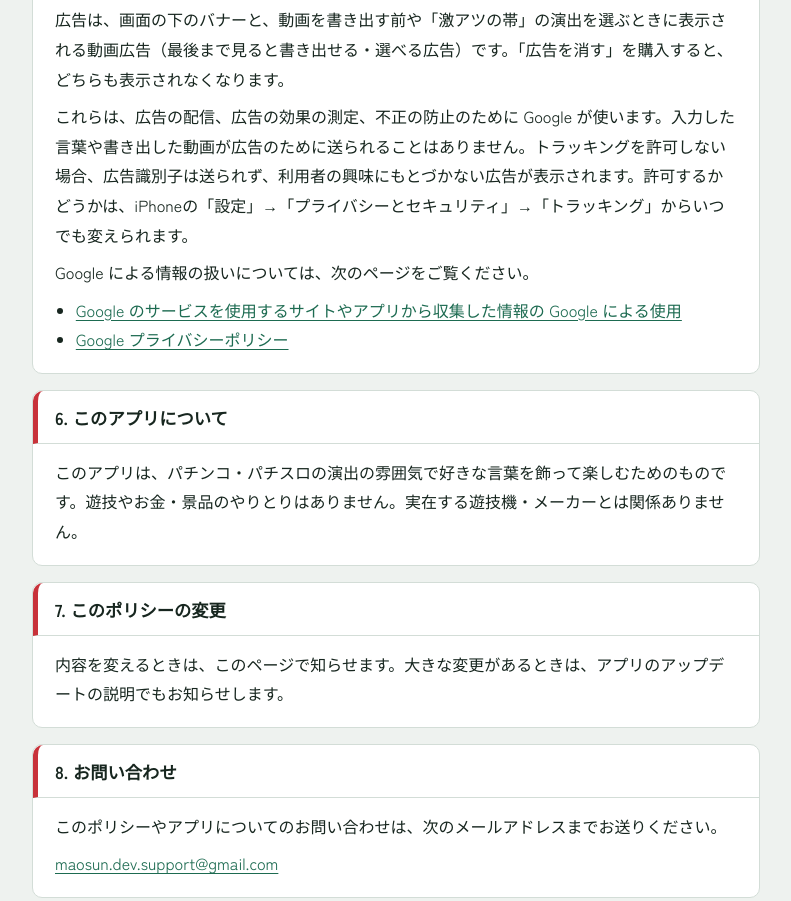
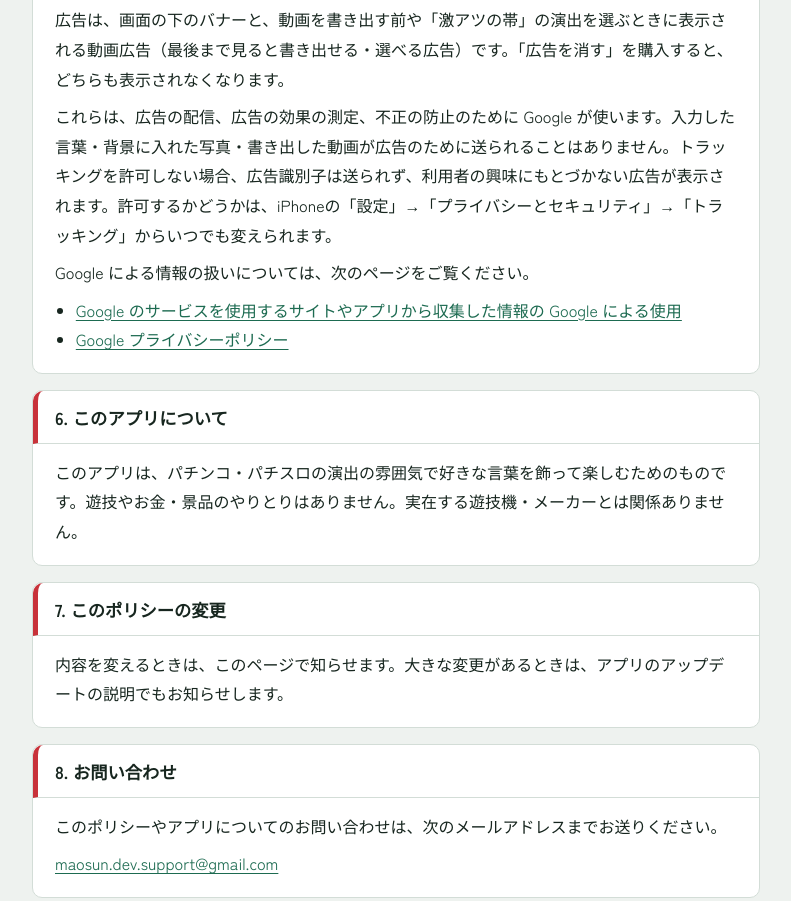
Before and after one commit to maosun-dev/maosun-dev.github.io, a plain HTML site: page noujiru/privacy.html in a window 1280 px wide. Shown: the part 1396-2297 px from the top of the page, without its empty margins (244-1035 px from the left). Drawn offline with Linux system fonts and the light colour scheme; a web font is replaced by a local one.

Commit message:
脳汁メーカーのプライバシーポリシー：広告に送らないものに写真を足す
Co-Authored-By: Claude Opus 5.5 <noreply@anthropic.com>

```diff
--- a/noujiru/privacy.html
+++ b/noujiru/privacy.html
@@ -56,7 +56,7 @@
   <li>IPアドレスから推定されるおおまかな地域</li>
   </ul>
   <p>広告は、画面の下のバナーと、動画を書き出す前や「激アツの帯」の演出を選ぶときに表示される動画広告（最後まで見ると書き出せる・選べる広告）です。「広告を消す」を購入すると、どちらも表示されなくなります。</p>
-  <p>これらは、広告の配信、広告の効果の測定、不正の防止のために Google が使います。入力した言葉や書き出した動画が広告のために送られることはありません。トラッキングを許可しない場合、広告識別子は送られず、利用者の興味にもとづかない広告が表示されます。許可するかどうかは、iPhoneの「設定」→「プライバシーとセキュリティ」→「トラッキング」からいつでも変えられます。</p>
+  <p>これらは、広告の配信、広告の効果の測定、不正の防止のために Google が使います。入力した言葉・背景に入れた写真・書き出した動画が広告のために送られることはありません。トラッキングを許可しない場合、広告識別子は送られず、利用者の興味にもとづかない広告が表示されます。許可するかどうかは、iPhoneの「設定」→「プライバシーとセキュリティ」→「トラッキング」からいつでも変えられます。</p>
   <p>Google による情報の扱いについては、次のページをご覧ください。</p>
   <ul>
   <li><a href="https://policies.google.com/technologies/partner-sites?hl=ja">Google のサービスを使用するサイトやアプリから収集した情報の Google による使用</a></li>
```
